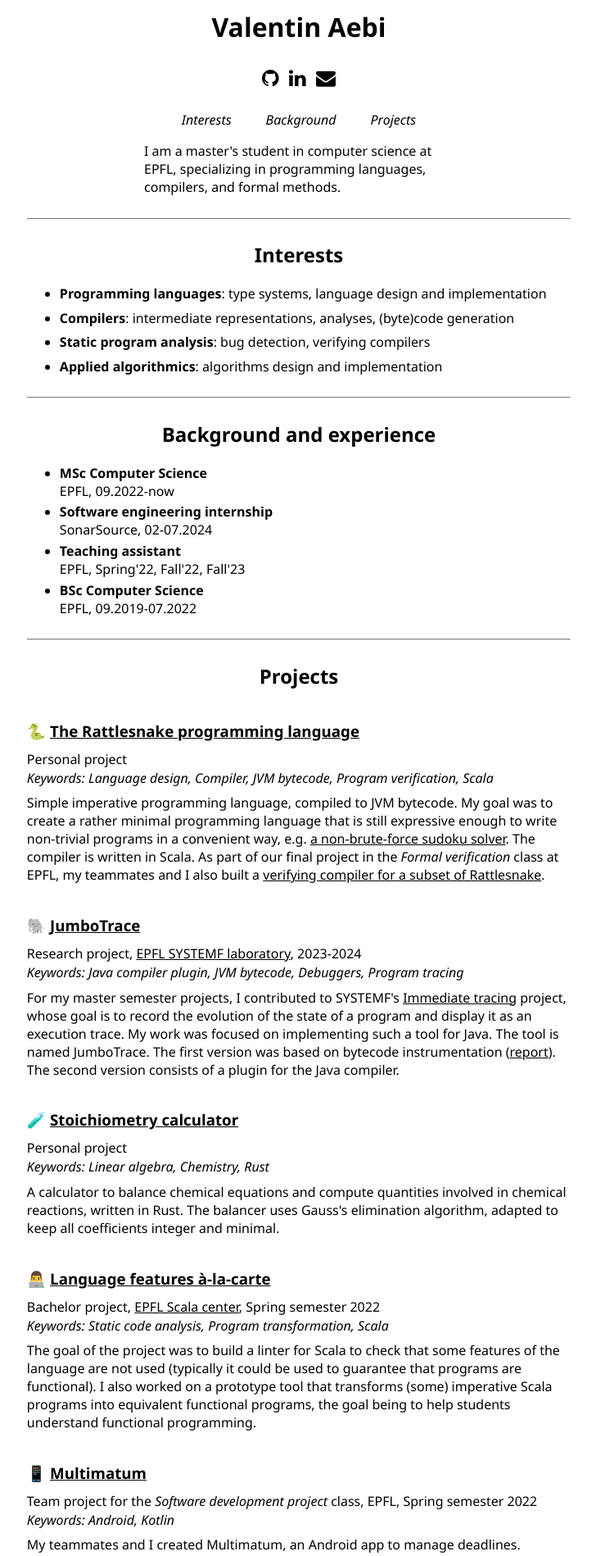
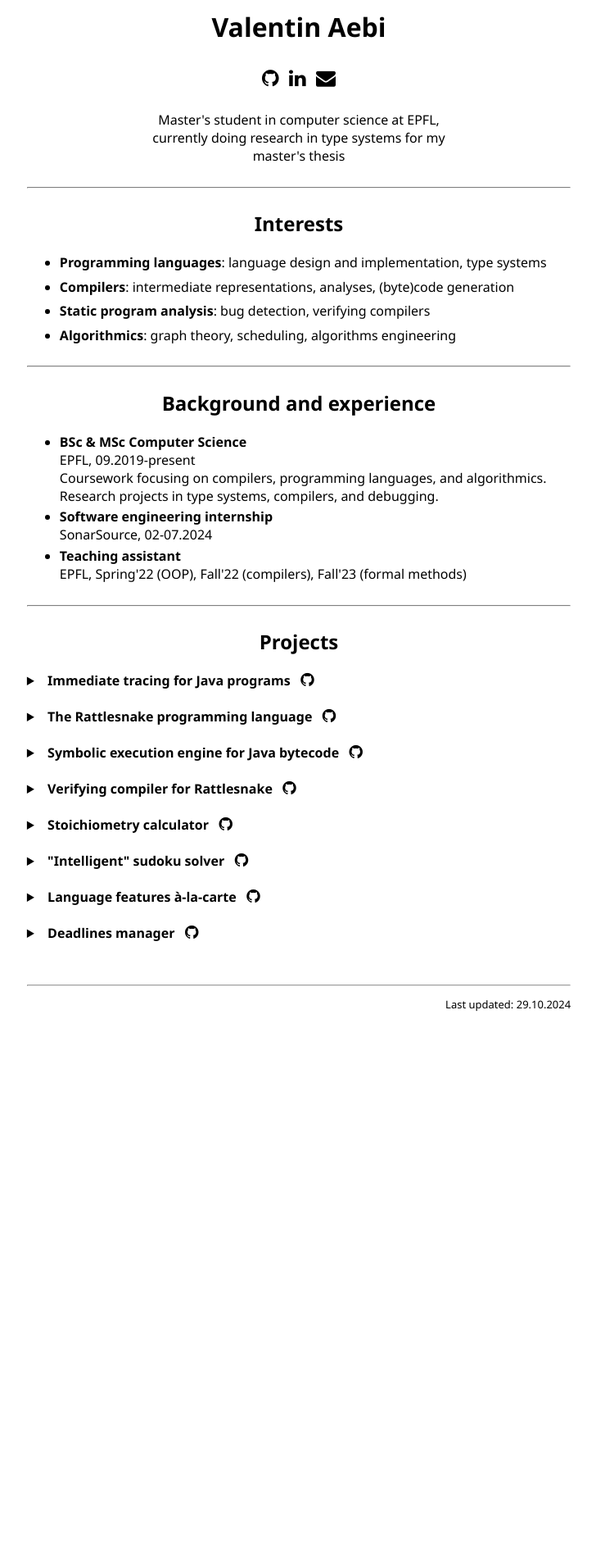
Before and after one commit to ValentinAebi/ValentinAebi.github.io, a plain HTML site: page index.html in a window 1280 px wide. Shown: the part 40-1938 px from the top of the page at 82% size, without its empty margins (275-1003 px from the left). After the commit the page ends 1317 px from the top, so only its background shows below. Drawn offline with Linux system fonts and the light colour scheme.

Commit message:
Refactoring + add more projects

```diff
--- a/index.html
+++ b/index.html
@@ -20,19 +20,17 @@
     <a href="#Background" target="_self">Background</a>
     <a href="#Projects" target="_self">Projects</a>
 </p>
-<p class="my_descr">
-    I am a master's student in computer science at EPFL, specializing in programming languages, compilers, and formal methods.
-</p>
+<p class="my_descr">Master's student in computer science at EPFL, currently doing research in type systems for my master's thesis</p>
 
 <hr class="bold">
 
 <section id="Interests">
 <h2>Interests</h2>
 <ul class="interests_list">
-    <li><b>Programming languages</b>: type systems, language design and implementation</li>
+    <li><b>Programming languages</b>: language design and implementation, type systems</li>
     <li><b>Compilers</b>: intermediate representations, analyses, (byte)code generation</li>
     <li><b>Static program analysis</b>: bug detection, verifying compilers</li>
-    <li><b>Applied algorithmics</b>: algorithms design and implementation</li>
+    <li><b>Algorithmics</b>: graph theory, scheduling, algorithms engineering</li>
 </ul>
 </section>
 
@@ -41,14 +39,14 @@
 <section id="Background">
 <h2>Background and experience</h2>
 <ul class="background">
-    <li><b>MSc Computer Science</b><br>
-        EPFL, 09.2022-now</li>
+    <li><b>BSc & MSc Computer Science</b><br>
+        EPFL, 09.2019-present<br>
+        Coursework focusing on compilers, programming languages, and algorithmics.<br>
+        Research projects in type systems, compilers, and debugging.</li>
     <li><b>Software engineering internship</b><br>
         SonarSource, 02-07.2024</li>
     <li><b>Teaching assistant</b><br>
-        EPFL, Spring'22, Fall'22, Fall'23</li>
-    <li><b>BSc Computer Science</b><br>
-        EPFL, 09.2019-07.2022</li>
+        EPFL, Spring'22 (OOP), Fall'22 (compilers), Fall'23 (formal methods)</li>
 </ul>
 </section>
 
@@ -57,61 +55,116 @@
 <section id="Projects">
 <h2>Projects</h2>
 
-<h3 class="project_title">🐍
-    <a href="https://github.com/ValentinAebi/Rattlesnake">
-        The Rattlesnake programming language
-    </a>
-</h3>
-<p class="project">
-    <p class="project_type">Personal project</p>
-    <p class="tags_list">Keywords: Language design, Compiler, JVM bytecode, Program verification, Scala</p>
-    <p class="project_descr">
-        Simple imperative programming language, compiled to JVM bytecode. My goal was to create a rather minimal programming language that is still
-        expressive enough to write non-trivial programs in a convenient way,
-        e.g. <a href="https://github.com/ValentinAebi/Rattlesnake-sudoku-solver">a non-brute-force sudoku solver</a>.
-        The compiler is written in Scala. As part of our final project in the <i>Formal verification</i> class at EPFL, my teammates and I also
-        built a <a href="https://github.com/FV-Rattlesnake-team/Rattlesnake">verifying compiler for a subset of Rattlesnake</a>.
-    </p>
-</p>
-
-<h3 class="project_title">🐘
-    <a href="https://github.com/epfl-systemf/JumboTrace">
-        JumboTrace
-    </a>
-</h3>
+<details>
+<summary class="project_title">&nbsp; Immediate tracing for Java programs &nbsp;
+    <a href="https://github.com/epfl-systemf/JumboTrace"><i class="fa fa-github" style="font-size: larger;"></i></a>
+</summary>
 <p class="project">
     <p class="project_type">Research project, <a href="https://systemf.epfl.ch/">EPFL SYSTEMF laboratory</a>, 2023-2024</p>
     <p class="tags_list">Keywords: Java compiler plugin, JVM bytecode, Debuggers, Program tracing</p>
     <p class="project_descr">
         For my master semester projects, I contributed to SYSTEMF's
         <a href="https://systemf.epfl.ch/research.html#immediate-tracing-for-smoother-debugging-and-code-exploration"
-       >Immediate tracing</a>
+        >Immediate tracing</a>
         project, whose goal is to record the evolution of the state of a program and display it as an execution trace.
-        My work was focused on implementing such a tool for Java. The tool is named JumboTrace. The first version
+        My work was focused on implementing such a tool for Java. The first version
         was based on bytecode instrumentation (<a href="https://infoscience.epfl.ch/record/303503?ln=en">report</a>).
         The second version consists of a plugin for the Java compiler.
     </p>
 </p>
+</details>
+<br>
 
-<h3 class="project_title">🧪
-    <a href="https://github.com/ValentinAebi/Stoichio-calc">
-        Stoichiometry calculator
-    </a>
-</h3>
+<details>
+<summary class="project_title">&nbsp; The Rattlesnake programming language &nbsp;
+    <a href="https://github.com/ValentinAebi/Rattlesnake"><i class="fa fa-github" style="font-size: larger;"></i></a>
+</summary>
 <p class="project">
-    <p class="project_type">Personal project</p>
+    <p class="project_type">Personal project, started in 2022</p>
+    <p class="tags_list">Keywords: Language design, Compiler, JVM bytecode, Scala</p>
+    <p class="project_descr">
+        Simple imperative programming language, compiled to JVM bytecode by a compiler written in Scala. It started at the end of my bachelor's
+        as a mean for me to learn more about compilers, and evolved into a platform for small experiments in language design. The language
+        is small, but provides enough features to write meaningful programs of several hundreds of lines of code (see the sudoku solver in this
+        list). Its features include arrays, nominal structures and interfaces, smart casts, and (shallow) mutability control. Its main
+        limitations are the lack of IOs (the only one being prints to the console), the absence of a module system (all functions are top-level),
+        the non-interoperability with other JVM-based languages, and the absence of closures and higher-order functions.
+    </p>
+</p>
+</details>
+<br>
+
+<details>
+<summary class="project_title">&nbsp; Symbolic execution engine for Java bytecode &nbsp;
+    <a href="https://github.com/ValentinAebi/Capybara"><i class="fa fa-github" style="font-size: larger;"></i></a>
+</summary>
+<p class="project">
+    <p class="project_type">Personal project, started in 2024</p>
+    <p class="tags_list">Keywords: Bug detection, Z3 SMT solver, JVM bytecode, Kotlin</p>
+    <p class="project_descr">
+        A bug detection engine for Java-based languages, written in Kotlin. It uses symbolic execution to compute feasible
+        paths in methods and detect errors like null dereferences, out-of-bound array accesses, and divisions by zero. It is currently an early
+        prototype due to lack of time to work on it. In its current state, the engine is able to perform intra-procedural analysis and to generate
+        methods summaries. The actual usage of method summaries for inter-procedural analysis is however not (yet) implemented.
+    </p>
+</p>
+</details>
+<br>
+
+<details>
+<summary class="project_title">&nbsp; Verifying compiler for Rattlesnake &nbsp;
+    <a href="https://github.com/FV-Rattlesnake-team/Rattlesnake"><i class="fa fa-github" style="font-size: larger;"></i></a>
+</summary>
+<p class="project">
+    <p class="project_type">Course project, Fall semester 2022</p>
+    <p class="tags_list">Keyword: Program verification, Formal methods, Z3 SMT solver, Scala</p>
+    <p class="project_descr">
+        As part of EPFL's <a href="https://edu.epfl.ch/coursebook/en/formal-verification-CS-550" style="font-style: italic;">Formal verification</a> class, we had to
+        complete a project related to formal methods. My teammates and I chose to implement a verifying compiler for a subset of
+        Rattlesnake, a language that I had created as a free-time project. Our verifier is able to check Rattlesnake programs that
+        use integers and booleans. We have been able to prove simple properties like the absence of out-of-bounds errors in array
+        iterations. Due to time constraints, we had to limit ourselves to sound approximations about values loaded from arrays and structures.
+    </p>
+</p>
+</details>
+<br>
+
+<details>
+<summary class="project_title">&nbsp; Stoichiometry calculator &nbsp;
+    <a href="https://github.com/ValentinAebi/Stoichio-calc"><i class="fa fa-github" style="font-size: larger;"></i></a>
+</summary>
+<p class="project">
+    <p class="project_type">Personal project, 2022</p>
     <p class="tags_list">Keywords: Linear algebra, Chemistry, Rust</p>
     <p class="project_descr">
         A calculator to balance chemical equations and compute quantities involved in chemical reactions, written in Rust. The
-        balancer uses Gauss's elimination algorithm, adapted to keep all coefficients integer and minimal.
+        balancer maps stoichiometric equations to matrices and uses Gauss's elimination algorithm, adapted to keep all
+        coefficients integer and minimal.
     </p>
 </p>
+</details>
+<br>
 
-<h3 class="project_title">👨‍💻
-    <a href="https://github.com/civp/language-features-a-la-carte">
-        Language features à-la-carte
-    </a>
-</h3>
+<details>
+<summary class="project_title">&nbsp; "Intelligent" sudoku solver &nbsp;
+    <a href="https://github.com/ValentinAebi/Rattlesnake-sudoku-solver"><i class="fa fa-github" style="font-size: larger;"></i></a>
+</summary>
+<p class="project">
+    <p class="project_type">Personal project, 2023</p>
+    <p class="tags_list">Keyword: Automated reasoning, Sudoku, Constraints satisfaction</p>
+    <p class="project_descr">
+        An "intelligent" sudoku solver, that implements reasoning rules and heuristics to limit the use of backtracking. This
+        solver is written in Rattlesnake, serving as the largest example program for this toy language.
+    </p>
+</p>
+<br>
+</details>
+<br>
+
+<details>
+<summary class="project_title">&nbsp; Language features à-la-carte &nbsp;
+    <a href="https://github.com/civp/language-features-a-la-carte"><i class="fa fa-github" style="font-size: larger;"></i></a>
+</summary>
 <p class="project">
     <p class="project_type">Bachelor project, <a href="https://scala.epfl.ch/">EPFL Scala center</a>, Spring semester 2022</p>
     <p class="tags_list">Keywords: Static code analysis, Program transformation, Scala</p>
@@ -122,12 +175,13 @@
         understand functional programming.
     </p>
 </p>
+</details>
+<br>
 
-<h3 class="project_title">📱
-    <a href="https://github.com/multimatum-Team/multimatum">
-        Multimatum
-    </a>
-</h3>
+<details>
+<summary class="project_title">&nbsp; Deadlines manager &nbsp;
+    <a href="https://github.com/multimatum-Team/multimatum"><i class="fa fa-github" style="font-size: larger;"></i></a>
+</summary>
 <p class="project">
     <p class="project_type">Team project for the <i>Software development project</i> class, EPFL, Spring semester 2022</p>
     <p class="tags_list">Keywords: Android, Kotlin</p>
@@ -135,10 +189,14 @@
         My teammates and I created Multimatum, an Android app to manage deadlines.
     </p>
 </p>
+</details>
 
 </section>
 
 <br><br>
+<hr>
+<p class="footer">Last updated: 29.10.2024</p>
+<br>
 
 </body>
 
--- a/style.css
+++ b/style.css
@@ -1,6 +1,10 @@
 html {
     max-width: 18cm;
     margin: auto;
+}
+
+b {
+    font-weight: 650;
 }
 
 body {
@@ -13,6 +17,7 @@
 
 h2 {
     text-align: center;
+    font-weight: 600;
 }
 
 h3 {
@@ -25,7 +30,7 @@
 
 p.my_descr {
     margin-bottom: 7mm;
-    text-align: left;
+    text-align: center;
     max-width: 10cm;
     margin: auto;
 }
@@ -37,6 +42,7 @@
 
 p.table_of_contents {
     text-align: center;
+    display: none;
 }
 
 p.table_of_contents > a {
@@ -56,6 +62,10 @@
     margin-bottom: 1mm;
 }
 
+summary.project_title {
+    font-weight: 600;
+}
+
 p.project {
     margin-left: 5mm;
 }
@@ -71,7 +81,7 @@
 
 p.project_descr {
     margin-top: -2mm;
-    text-align: left;
+    text-align: justify;
 }
 
 hr.bold {
@@ -83,3 +93,8 @@
 i.fa {
     color: black;
 }
+
+p.footer {
+    font-size: small;
+    text-align: right;
+}
```
